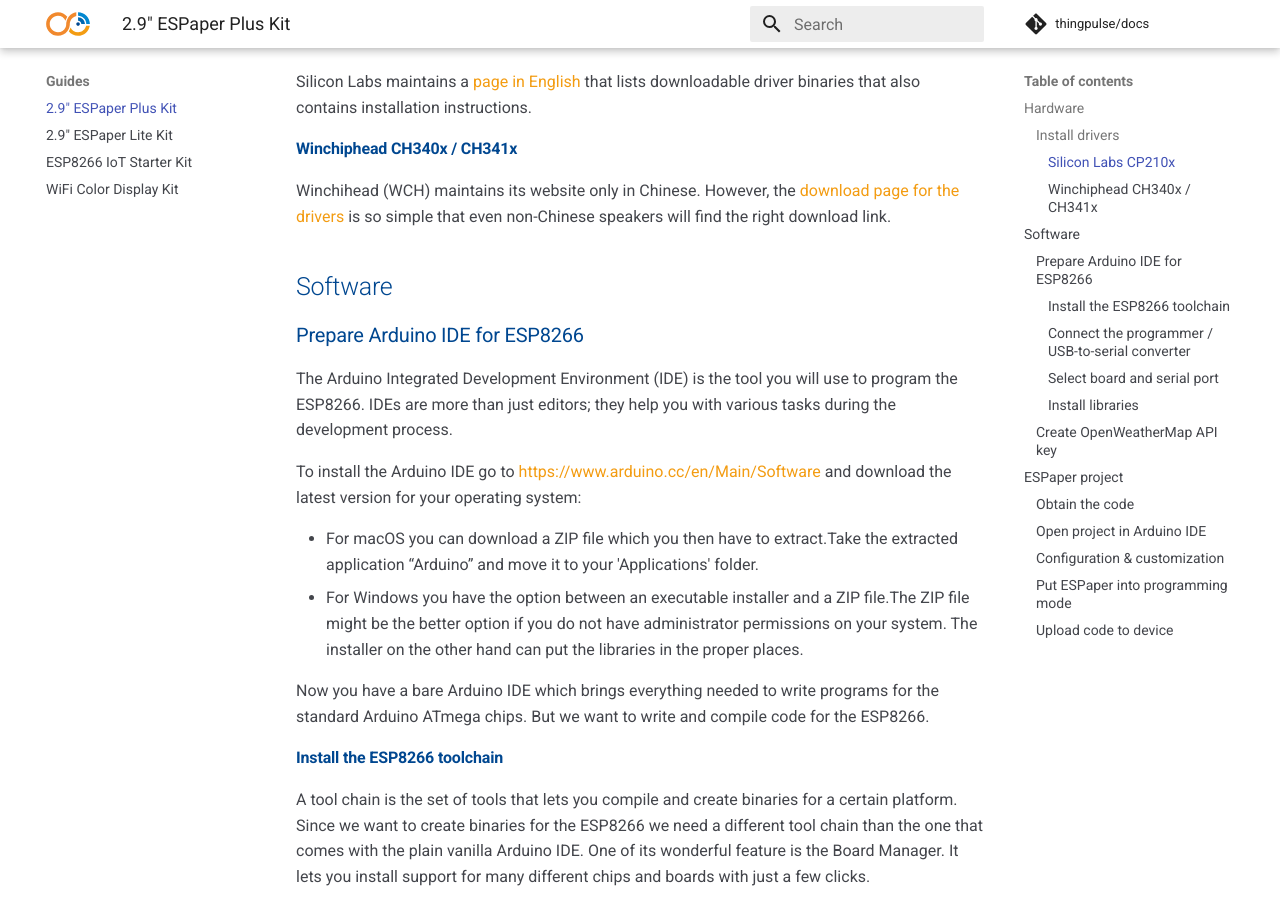
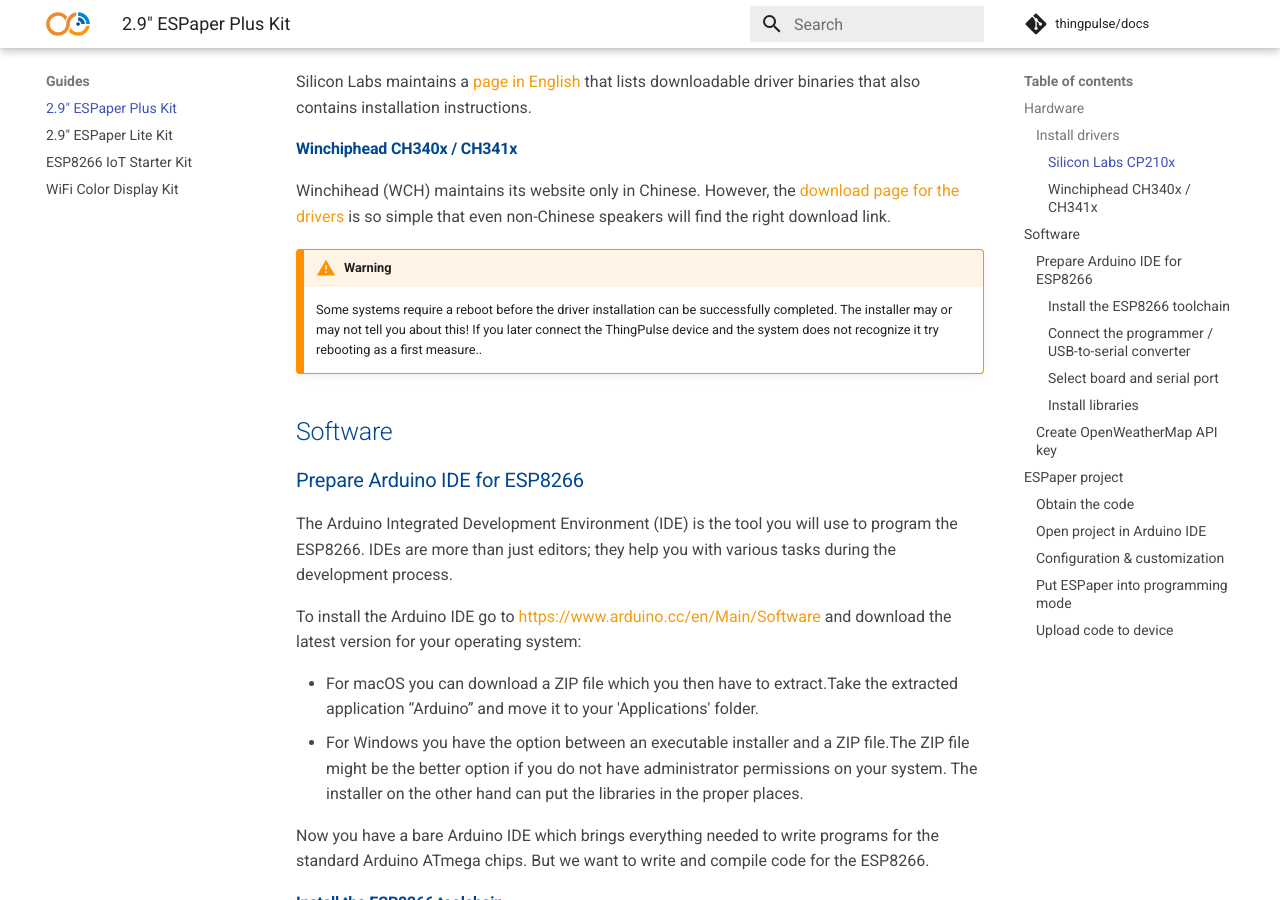
Before and after one commit to ThingPulse/docs, an MkDocs documentation site: the page built from docs/guides/espaper-plus-kit.md, in a window 1280 px wide and 900 px high, scrolled down 1394 px. Built offline with MkDocs 1.6.1 and Material for MkDocs 9.7.7, drawn with Linux system fonts in a browser that asks for light colours; comment, search, counter and statistics services are not loaded; old or Windows-style settings are respelled for this version of MkDocs; some of the changed text lies outside the part shown.

Commit message:
Add clarifications

```diff
--- a/docs/guides/espaper-plus-kit.md
+++ b/docs/guides/espaper-plus-kit.md
@@ -33,6 +33,9 @@
 
 The programmer provides enough power to drive the ESPaper while you are programming it. However, it is more efficient
  to use the USB port to charge the battery than to use the programmer for this purpose.
+
+!!! note
+    Don't forget to connect host system and programmer with an USB cord and turn on the ESPaper module (on/off switch).
 
 #### Select board and serial port
 {!../includes/select-board-and-serial-in-Arduino-IDE.md!}
--- a/includes/install-drivers.md
+++ b/includes/install-drivers.md
@@ -14,3 +14,6 @@
 #### Winchiphead CH340x / CH341x
 
 Winchihead (WCH) maintains its website only in Chinese. However, the [download page for the drivers](http://www.wch.cn/download/CH341SER_ZIP.html) is so simple that even non-Chinese speakers will find the right download link.
+
+!!! warning
+	Some systems require a reboot before the driver installation can be  successfully completed. The installer may or may not tell you about this! If you later connect the ThingPulse device and the system does not recognize it try rebooting as a first measure..
```
